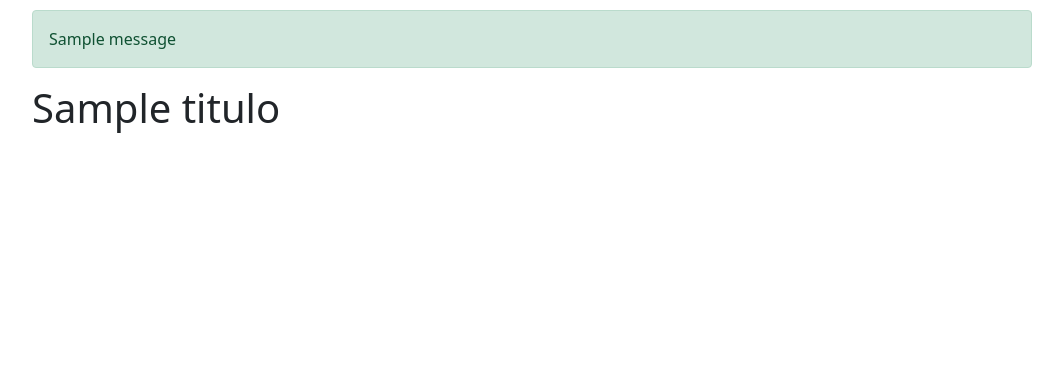
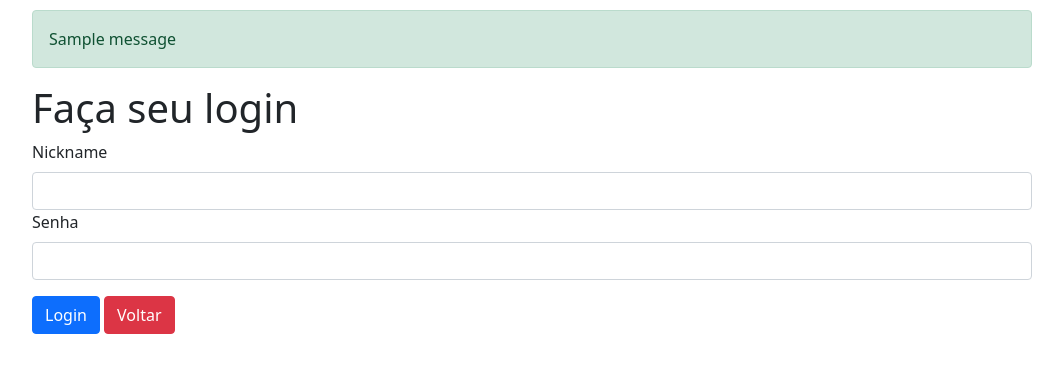
Before and after one commit to Gabriel707/MariaRosaEstoque, a Flask app: template templates/landing.html in a window 1280 px wide. Shown: the top 373 px of the page, without its empty margins (108-1171 px from the left). Run offline with Flask 2, Linux system fonts and the light colour scheme; the template is opened without the code that fills it: most values are stand-ins (such as "Sample title", 1, 10 or a date in 2020); one stand-in notice (Sample message) is shown; form fields are guessed from the names that the template uses; some libraries are stand-ins or nearby versions.

Commit message:
Implementing landing page

```diff
--- a/templates/landing.html
+++ b/templates/landing.html
@@ -1,8 +1,43 @@
-{% extends "template.html" %}
-{% block content %}
+<!DOCTYPE html>
+<html>
+  <head>
+    <meta charset="utf-8">
+    <meta name="viewport" content="width=device-width, initial-scale=1">
+    <title>Maria Rosa</title>
+    <link rel="stylesheet" href="{{ url_for('static', filename='bootstrap.css') }}">
+    <link rel="stylesheet" href="{{ url_for('static', filename='app.css') }}">
+  </head>
+  <body>
+    <div class="container">
 
+         {% with messages = get_flashed_messages() %}
+            {% if messages %}
+                <ul id="messages" class="list-unstyled">
+                {% for message in messages %}
+                    <li class="alert alert-success">{{ message }}</li>
+                {% endfor %}
+                </ul>
+            {% endif %}
+        {% endwith %}
 
+        <h1>Faça seu login</h1>
+        <form method="POST" action="{{ url_for('autenticar') }}">
+            <input type="hidden" name="proxima" value="{{ proxima or url_for('index') }}">
+            {{ form.csrf_token() }}
+            <div class="form-group">
+                {{ form.nickname.label(class="form-label") }}
+                {{ form.nickname(class="form-control") }}
+            </div>
+            <div class="form-group">
+                {{ form.senha.label(class="form-label") }}
+                {{ form.senha(class="form-control") }}
+            </div>
+            <div class="form-group buttons">
+                {{ form.login(class="btn btn-primary") }}
+                 <a class="btn btn-danger" href="{{ url_for('index') }}">Voltar</a>
+            </div>
 
-
-
-{% endblock %}
+        </form>
+    </div>
+</body>
+</html>
```
